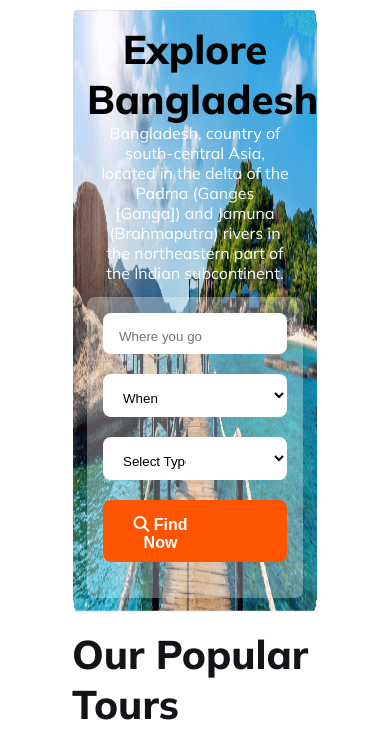
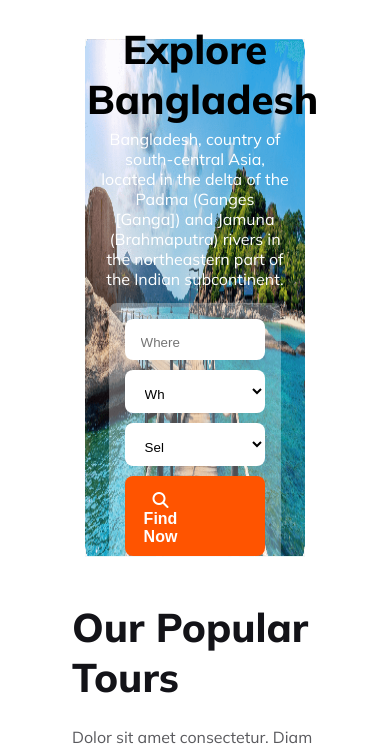
Before and after one commit to sudoHelal/Asian-Travel, a plain HTML site: page index.html in a window 390 px wide. Shown: the part 101-847 px from the top of the page. Drawn offline with Linux system fonts and the light colour scheme.

Commit message:
Completed Responsive for mobile

```diff
--- a/assets/style/style.css
+++ b/assets/style/style.css
@@ -71,7 +71,7 @@ main {
   background-image: url("../Images/Group\ 13\ \(1\)\ \(1\).png");
   background-repeat: no-repeat;
   background-position: center, center;
-  background-size: 100% 100%;
+  background-size: 90% 90%;
 }
 .banner-text {
   padding: 105px 190px;
@@ -104,14 +104,19 @@ select {
 }
 .banner-form {
   padding: 16px;
+  padding-bottom: 5px;
   background: rgba(255, 255, 255, 0.3);
   border-radius: 8px;
+  width: 80%;
+  margin: 0px auto;
 }
 .banner-input > button {
   background: #ff5400;
   color: white;
   font-size: 16px;
   font-weight: 700;
+  /* padding: 10px; */
+
 }
 .popular-container {
   display: flex;
@@ -469,18 +474,19 @@ li {
   }
   .banner-description {
     margin: 14px;
+    margin-top: 10px;
   }
   .banner-title {
     color: black;
     font-size: 2.5rem;
     font-weight: 800;
-    margin-bottom: -15px;
+    margin-bottom: -5px;
   }
   .banner-form input,
   button,
   select {
     width: 100%;
-    margin-bottom: 20px;
+    margin-bottom: 10px;
     padding-bottom: 10px;
   }
   .mobile-icon {
@@ -663,8 +669,6 @@ li {
 .footer-section-container{
   padding: 30px 45px;
   }
-  .footer-section-container > .nav-logo{
 
-  }
 
 }
```
